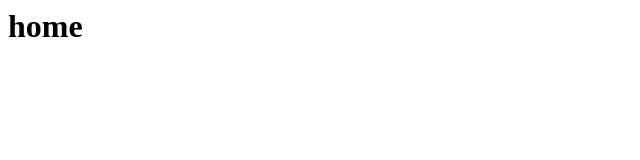
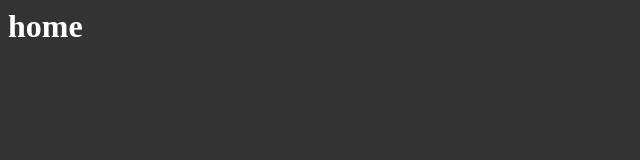
Before and after one commit to MRGoldenCarratt/hello-world, a plain HTML site: page web/home.html in a window 1280 px wide. Shown: the whole page, without its empty margins (0-640 px from the left). Drawn offline with Linux system fonts and the light colour scheme.

Commit message:
Update home.html

```diff
--- a/web/home.html
+++ b/web/home.html
@@ -1,3 +1,11 @@
 <html>
 <h1> home</h1>
+  <style>
+   body{
+     background-color: #333333;
+    }
+    h1 {
+      color: #ffffff;
+    }
+  </style>
 </html>
```
